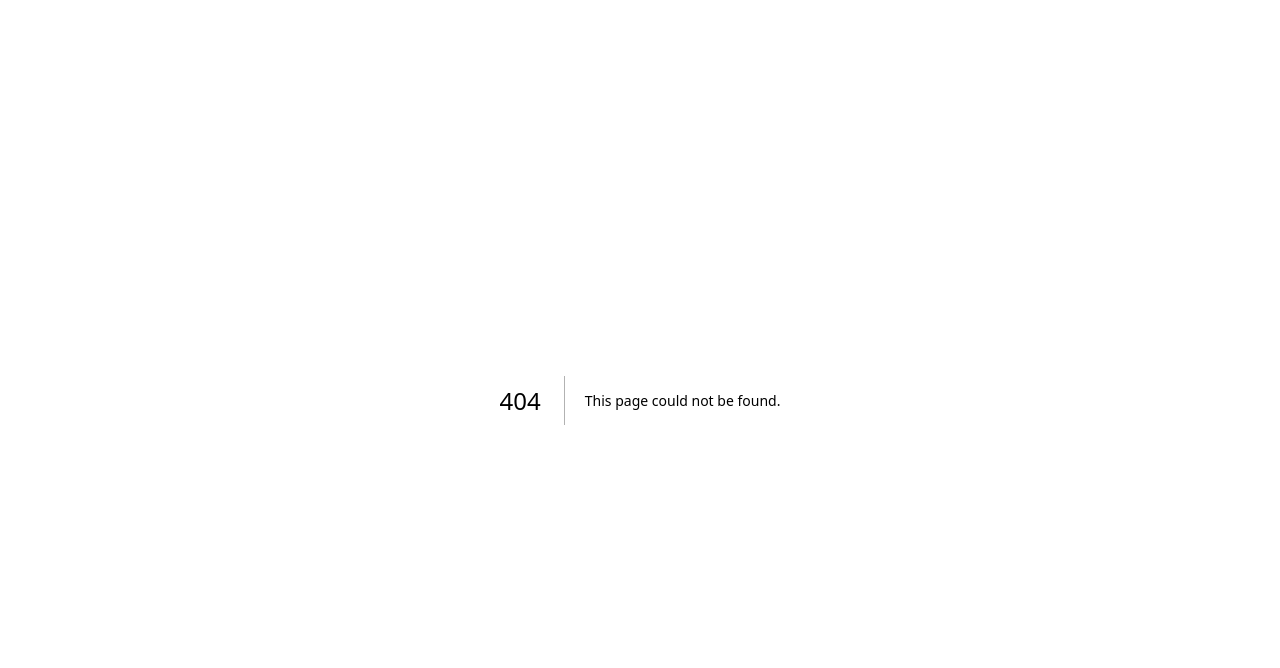
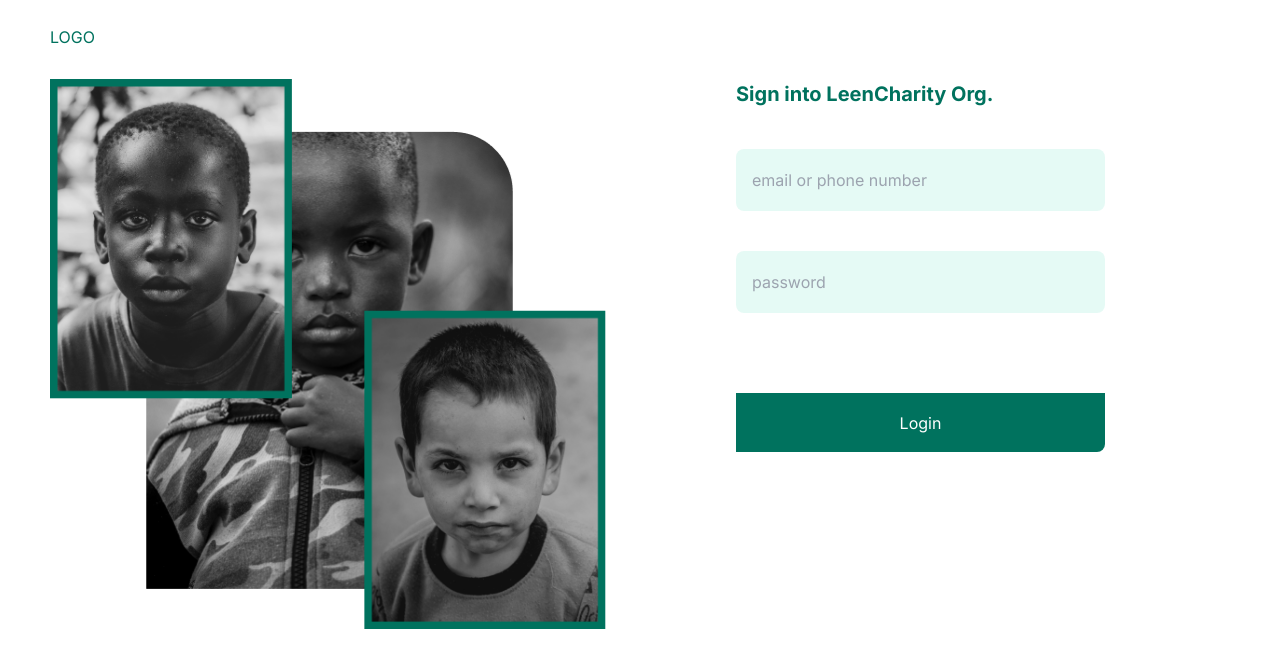
Before and after one commit to muhammadtanko/leen_charity, a Next.js app: page /login in a window 1280 px wide. Before the commit this address had no page. Shown: the top 668 px of the page. Built offline with nearby package versions, Linux system fonts and the light colour scheme.

Commit message:
added the login page

```diff
--- /dev/null
+++ b/src/app/login/page.js
@@ -0,0 +1,44 @@
+import Image from "next/image"
+import Link from "next/link";
+const Login = () => {
+    return (
+        <div className="mx-[50px] my-[25px] ">
+            <div className="pb-[30px] text-primary">
+                <Link href={"/"}>
+                    LOGO
+                </Link>
+            </div>
+            <div className=" flex gap-[130px]">
+                <div className="hidden md:block">
+                    <div className="relative block md:block min-w-[556px] w-[556px] h-[550px]">
+                        <div className="absolute z-10">
+                            <Image height={362} width={242} src="/images/img1.png" />
+                        </div>
+                        <div className="absolute bottom-10 left-24">
+                            <Image height={457} width={367} src="/images/img2.png" />
+                        </div>
+                        <div className="absolute right-0 bottom-0">
+                            <Image height={362} width={242} src="/images/img3.png" />
+                        </div>
+                    </div>
+                </div>
+                <div className="">
+                    <div className="mb-[40px] text-primary font-bold text-[20px] ">
+                        Sign into LeenCharity Org.
+                    </div>
+                    <div className="mb-[40px]">
+                        <input placeholder="email or phone number" type="text" className="focus:outline-none p-4 w-[322px] h-[62px] bg-[#00C89C1A] rounded-lg md:w-[369px]" name="" id="" />
+                    </div>
+                    <div className="mb-[80px]">
+                        <input placeholder="password" type="password" className="focus:outline-none p-4 w-[322px] h-[62px] bg-[#00C89C1A] rounded-lg md:w-[369px]" name="" id="" />
+                    </div>
+                    <div className="">
+                        <button className="bg-primary text-white w-[322px] h-[59px] rounded-br-lg md:w-[369px] " type="submit"> Login</button>
+                    </div>
+                </div>
+            </div>
+        </div>
+    )
+}
+
+export default Login;
```
